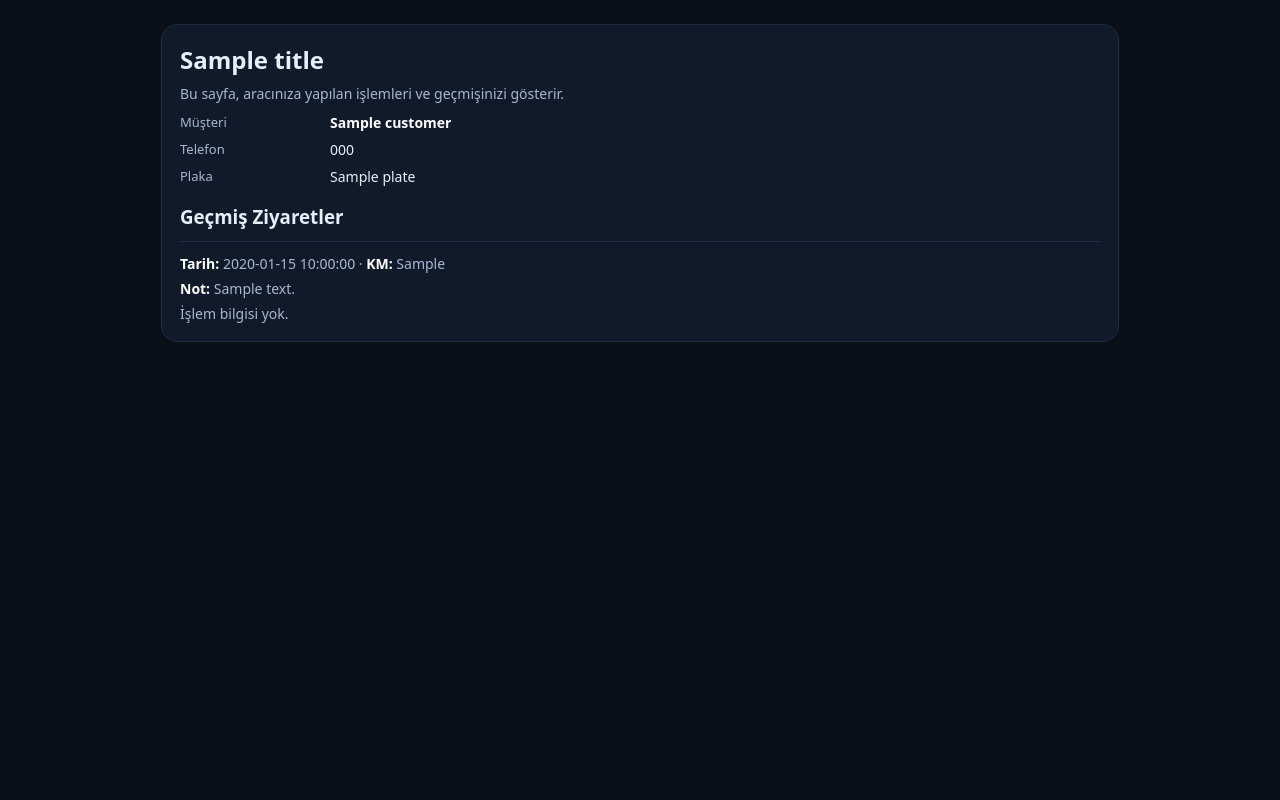
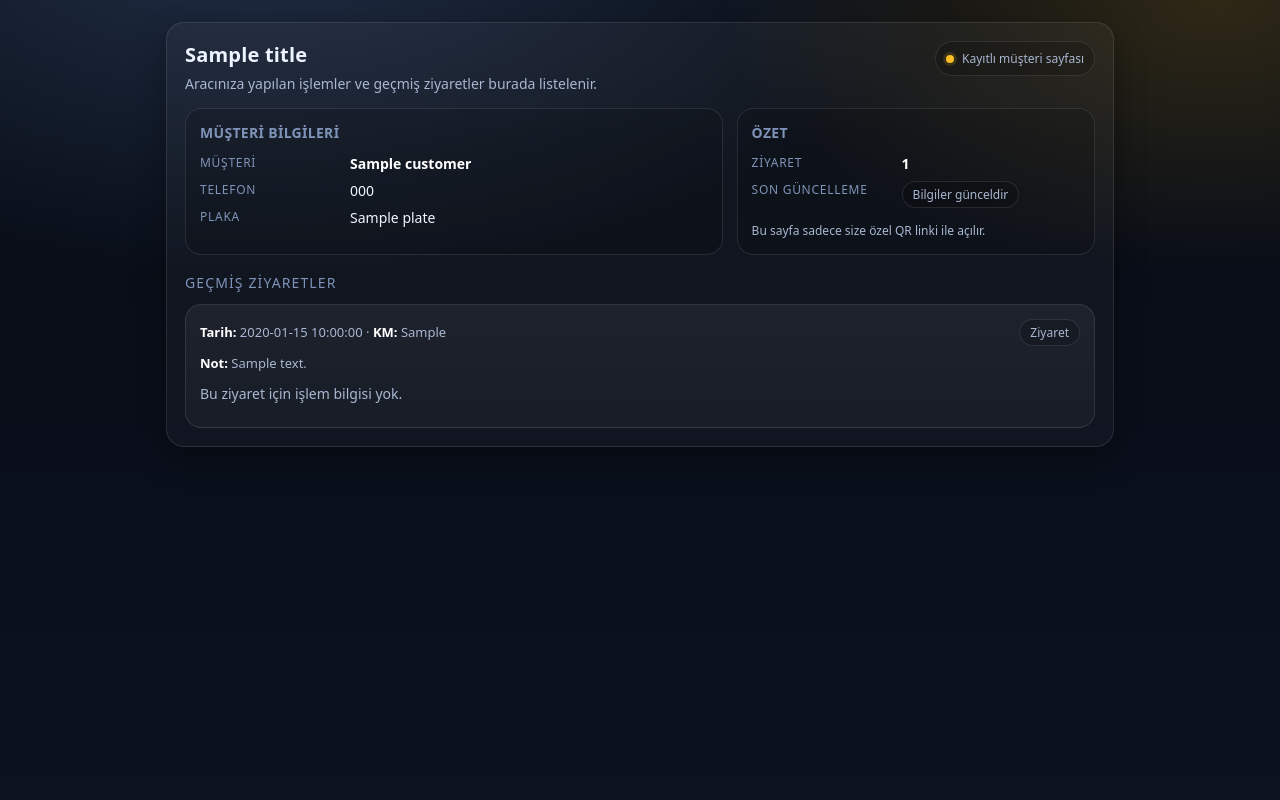
Before and after one commit to cemstark/drnekin-webservice, a Flask app: template drnekin-qr/templates/customer_public.html in a window 1280 px wide. Run offline with Flask 3, Linux system fonts and the light colour scheme; the template is opened without the code that fills it: most values are stand-ins (such as "Sample title", 1, 10 or a date in 2020); data that the repository does not hold is empty.

Commit message:
Fix QR secret padding mismatch and refresh public page

```diff
--- a/drnekin-qr/app.py
+++ b/drnekin-qr/app.py
@@ -670,7 +670,10 @@ def customer_public(public_id: str):
     if not customer:
         return ("Not Found", 404)
     k = str(request.args.get("k") or "")
-    if not k or not secrets.compare_digest(k, customer.secret):
+    # Be tolerant to trailing '=' padding differences (some QR readers drop it).
+    k_norm = k.rstrip("=")
+    secret_norm = str(customer.secret).rstrip("=")
+    if not k_norm or not secrets.compare_digest(k_norm, secret_norm):
         return ("Not Found", 404)
     visits = list_visits_for_customer(cfg, customer.id)
     operations_by_visit: dict[int, list] = {}
--- a/drnekin-qr/db.py
+++ b/drnekin-qr/db.py
@@ -93,7 +93,9 @@ def _new_public_id() -> str:
 
 
 def _new_secret() -> str:
-    return secrets.token_urlsafe(24)
+    # Some QR readers / sharing apps may drop trailing '=' padding in URLs.
+    # To avoid accidental token mismatch, store secrets without '=' padding.
+    return secrets.token_urlsafe(24).rstrip("=")
 
 
 @dataclass(frozen=True)
--- a/drnekin-qr/templates/customer_public.html
+++ b/drnekin-qr/templates/customer_public.html
@@ -5,57 +5,174 @@
     <meta name="viewport" content="width=device-width, initial-scale=1" />
     <title>{{ title }}</title>
     <style>
-      body { font-family: system-ui, -apple-system, Segoe UI, Roboto, Arial, sans-serif; margin: 24px; background: #0b0f17; color: #e7eefc; }
-      .card { max-width: 920px; margin: 0 auto; background: #111a2b; border: 1px solid #1f2a44; border-radius: 16px; padding: 18px; }
-      .muted { color: #a9b7d1; font-size: 14px; }
-      .kv { display: grid; grid-template-columns: 140px 1fr; gap: 8px 10px; margin-top: 10px; }
-      .k { color: #a9b7d1; font-size: 13px; }
-      .v { color: #e7eefc; font-size: 14px; }
-      .visit { border-top: 1px solid #1f2a44; padding-top: 12px; margin-top: 12px; }
-      ul { margin: 8px 0 0 18px; }
-      li { margin: 4px 0; }
+      :root {
+        --bg0: #070b13;
+        --bg1: #0b1220;
+        --card: rgba(255,255,255,.04);
+        --card2: rgba(255,255,255,.06);
+        --border: rgba(255,255,255,.10);
+        --text: #eef4ff;
+        --muted: #a9b7d1;
+        --muted2: #7f93b8;
+        --accent: #fbbf24;
+        --accent2: #7db1ff;
+      }
+      * { box-sizing: border-box; }
+      html, body { height: 100%; }
+      body {
+        margin: 0;
+        font-family: ui-sans-serif, system-ui, -apple-system, Segoe UI, Roboto, Arial, sans-serif;
+        background: radial-gradient(1200px 600px at 20% -10%, rgba(125,177,255,.22), transparent 60%),
+                    radial-gradient(900px 500px at 95% 0%, rgba(251,191,36,.16), transparent 55%),
+                    linear-gradient(180deg, var(--bg0), var(--bg1));
+        color: var(--text);
+      }
+      .wrap { max-width: 980px; margin: 0 auto; padding: 22px 16px 56px; }
+      .card {
+        background: linear-gradient(180deg, var(--card), rgba(255,255,255,.03));
+        border: 1px solid var(--border);
+        border-radius: 18px;
+        padding: 18px;
+        box-shadow: 0 12px 30px rgba(0,0,0,.35);
+      }
+      .header { display: flex; gap: 14px; align-items: flex-start; justify-content: space-between; flex-wrap: wrap; }
+      h1 { margin: 0; font-size: 20px; letter-spacing: .2px; }
+      .sub { margin: 6px 0 0 0; color: var(--muted); font-size: 14px; line-height: 1.45; }
+      .badge {
+        display: inline-flex; align-items: center; gap: 8px;
+        padding: 8px 10px; border-radius: 999px;
+        border: 1px solid var(--border);
+        background: rgba(0,0,0,.18);
+        color: var(--muted); font-size: 12px;
+        white-space: nowrap;
+      }
+      .dot { width: 8px; height: 8px; border-radius: 999px; background: var(--accent); box-shadow: 0 0 0 3px rgba(251,191,36,.14); }
+
+      .grid { display: grid; grid-template-columns: 1.2fr .8fr; gap: 14px; margin-top: 14px; }
+      @media (max-width: 880px) { .grid { grid-template-columns: 1fr; } }
+
+      .panel { border: 1px solid var(--border); background: rgba(0,0,0,.14); border-radius: 16px; padding: 14px; }
+      .panel h2 { margin: 0; font-size: 14px; letter-spacing: .3px; text-transform: uppercase; color: var(--muted2); }
+
+      .kv { display: grid; grid-template-columns: 140px 1fr; gap: 8px 10px; margin-top: 12px; }
+      .k { color: var(--muted2); font-size: 12px; text-transform: uppercase; letter-spacing: .06em; }
+      .v { color: var(--text); font-size: 14px; }
+      .v strong { color: #fff; font-weight: 650; }
+
+      .sectionTitle { margin: 18px 0 10px; font-size: 14px; text-transform: uppercase; letter-spacing: .08em; color: var(--muted2); }
+
+      .visit {
+        margin-top: 12px;
+        border: 1px solid var(--border);
+        background: linear-gradient(180deg, var(--card2), rgba(255,255,255,.03));
+        border-radius: 16px;
+        padding: 14px;
+      }
+      .visitTop { display: flex; gap: 10px; align-items: baseline; justify-content: space-between; flex-wrap: wrap; }
+      .meta { color: var(--muted); font-size: 13px; }
+      .meta strong { color: #fff; font-weight: 650; }
+      .pill {
+        display: inline-flex; align-items: center;
+        padding: 4px 10px; border-radius: 999px;
+        border: 1px solid var(--border);
+        background: rgba(0,0,0,.18);
+        color: var(--muted); font-size: 12px;
+      }
+      .note { margin-top: 8px; color: var(--muted); font-size: 13px; line-height: 1.5; }
+      .ops { margin: 10px 0 0 0; padding: 0; list-style: none; display: grid; gap: 8px; }
+      .op {
+        display: flex; gap: 10px; align-items: flex-start; justify-content: space-between;
+        padding: 10px 12px;
+        border: 1px solid var(--border);
+        background: rgba(0,0,0,.16);
+        border-radius: 14px;
+      }
+      .opLeft { display: flex; gap: 10px; align-items: flex-start; }
+      .opBullet { margin-top: 6px; width: 8px; height: 8px; border-radius: 999px; background: var(--accent); box-shadow: 0 0 0 3px rgba(251,191,36,.12); flex: 0 0 auto; }
+      .opText { font-size: 14px; line-height: 1.45; color: var(--text); }
+      .opPrice { font-size: 13px; color: var(--muted); white-space: nowrap; margin-left: 10px; }
+      .empty { color: var(--muted); font-size: 14px; padding: 10px 0; }
+
+      .footerHint { margin-top: 14px; color: var(--muted); font-size: 12px; line-height: 1.5; }
     </style>
   </head>
   <body>
+    <div class="wrap">
       <div class="card">
-      <h2 style="margin: 0 0 8px 0;">{{ title }}</h2>
-      <p class="muted" style="margin: 0;">
-        Bu sayfa, aracınıza yapılan işlemleri ve geçmişinizi gösterir.
-      </p>
+        <div class="header">
+          <div>
+            <h1>{{ title }}</h1>
+            <p class="sub">Aracınıza yapılan işlemler ve geçmiş ziyaretler burada listelenir.</p>
+          </div>
+          <div class="badge"><span class="dot"></span><span>Kayıtlı müşteri sayfası</span></div>
+        </div>
 
+        <div class="grid">
+          <div class="panel">
+            <h2>Müşteri Bilgileri</h2>
             <div class="kv">
-        <div class="k">Müşteri</div><div class="v"><strong style="color:#fff;">{{ customer.name }}</strong></div>
+              <div class="k">Müşteri</div><div class="v"><strong>{{ customer.name }}</strong></div>
               {% if customer.phone %}<div class="k">Telefon</div><div class="v">{{ customer.phone }}</div>{% endif %}
               {% if customer.plate %}<div class="k">Plaka</div><div class="v">{{ customer.plate }}</div>{% endif %}
             </div>
+          </div>
 
-      <h3 style="margin: 18px 0 8px 0;">Geçmiş Ziyaretler</h3>
+          <div class="panel">
+            <h2>Özet</h2>
+            <div class="kv">
+              <div class="k">Ziyaret</div><div class="v"><strong>{{ visits|length }}</strong></div>
+              <div class="k">Son Güncelleme</div>
+              <div class="v">
+                <span class="pill">Bilgiler günceldir</span>
+              </div>
+            </div>
+            <div class="footerHint">
+              Bu sayfa sadece size özel QR linki ile açılır.
+            </div>
+          </div>
+        </div>
+
+        <div class="sectionTitle">Geçmiş Ziyaretler</div>
+
         {% for v in visits %}
           <div class="visit">
-          <div class="muted"><strong style="color:#fff;">Tarih:</strong> {{ v.visit_date }}{% if v.km %} · <strong style="color:#fff;">KM:</strong> {{ v.km }}{% endif %}</div>
+            <div class="visitTop">
+              <div class="meta">
+                <strong>Tarih:</strong> {{ v.visit_date }}
+                {% if v.km %} · <strong>KM:</strong> {{ v.km }}{% endif %}
+              </div>
+              <span class="pill">Ziyaret</span>
+            </div>
+
             {% if v.notes %}
-            <div class="muted" style="margin-top: 6px;"><strong style="color:#fff;">Not:</strong> {{ v.notes }}</div>
+              <div class="note"><strong style="color:#fff;">Not:</strong> {{ v.notes }}</div>
             {% endif %}
+
             {% set ops = operations_by_visit.get(v.id, []) %}
             {% if ops|length %}
-            <ul>
+              <ul class="ops">
                 {% for op in ops %}
-                <li>
-                  {{ op.text }}
+                  <li class="op">
+                    <div class="opLeft">
+                      <span class="opBullet"></span>
+                      <div class="opText">{{ op.text }}</div>
+                    </div>
                     {% if op.price %}
-                    <span class="muted"> ({{ op.price }})</span>
+                      <div class="opPrice">{{ op.price }}</div>
                     {% endif %}
                   </li>
                 {% endfor %}
               </ul>
             {% else %}
-            <div class="muted" style="margin-top: 6px;">İşlem bilgisi yok.</div>
+              <div class="empty">Bu ziyaret için işlem bilgisi yok.</div>
             {% endif %}
           </div>
         {% endfor %}
+
         {% if visits|length == 0 %}
-        <div class="muted">Henüz kayıt yok.</div>
+          <div class="empty">Henüz kayıt yok.</div>
         {% endif %}
+      </div>
     </div>
   </body>
 </html>
```
Lines whose indentation alone changed are shown as unchanged.
